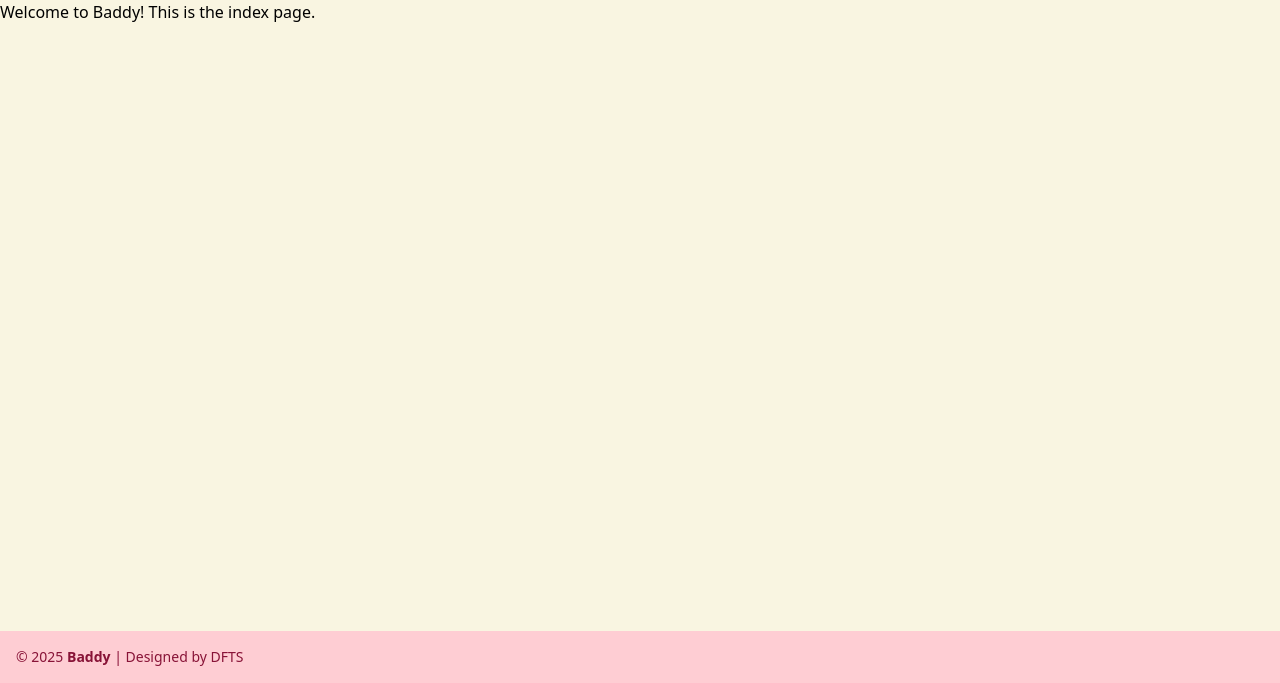
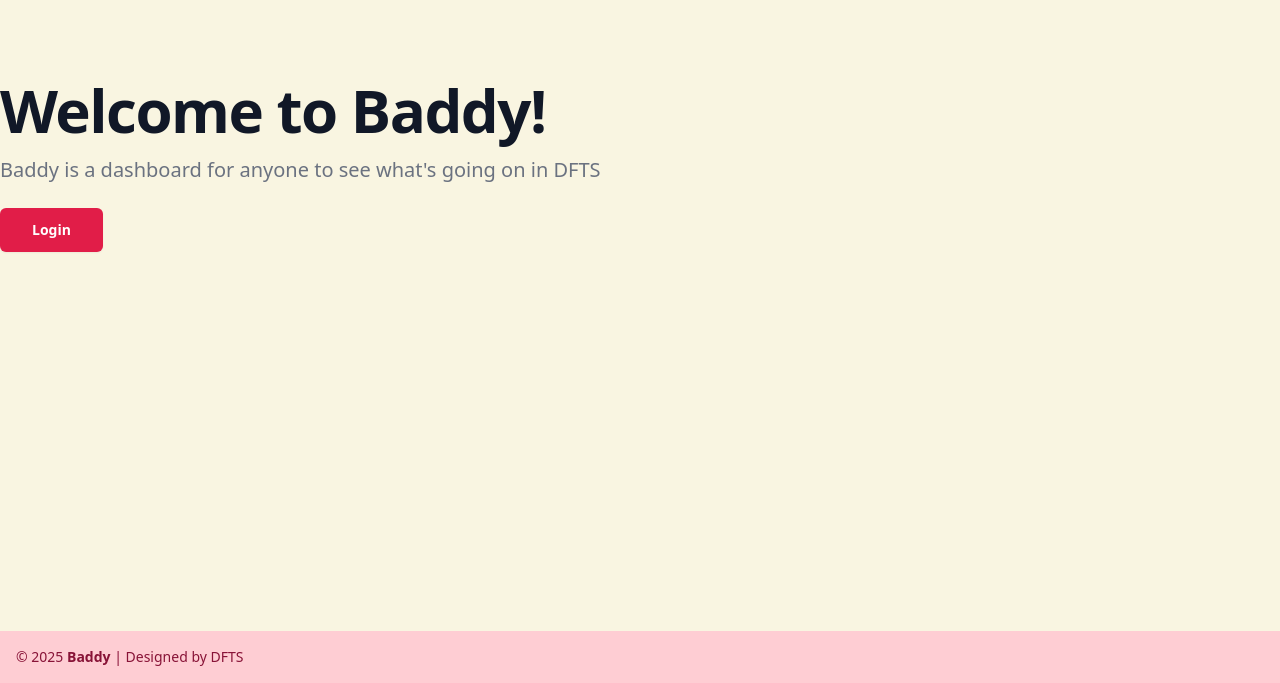
Before and after one commit to angus-tests/baddy, a Django app: page / in a window 1280 px wide. Shown: the part 117-800 px from the top of the page. Run offline with Django 5.2, Linux system fonts and the light colour scheme; style sheets or scripts are compiled from the project's sources; some libraries are stand-ins or nearby versions.

Commit message:
added index page content

```diff
--- a/templates/baddy/index.html
+++ b/templates/baddy/index.html
@@ -2,5 +2,15 @@
 {% load static %}
 
 {% block content %}
-    Welcome to Baddy! This is the index page.
+    <div class="py-20">
+
+        <div class="text-left">
+            <h1 class="mb-4 text-4xl font-extrabold leading-none tracking-tight text-gray-900 md:text-5xl lg:text-6xl ">Welcome to Baddy!</h1>
+            <p class="mb-6 text-lg font-normal text-gray-500 lg:text-xl ">Baddy is a dashboard for anyone to see what's going on in DFTS</p>
+            <a href="{% url 'login' %}" class="inline-block px-8 py-3 text-sm font-semibold text-white bg-rose-600 rounded-md shadow-sm hover:bg-rose-500">Login</a>
+        </div>
+
+
+    </div>
+
 {% endblock content %}
```
